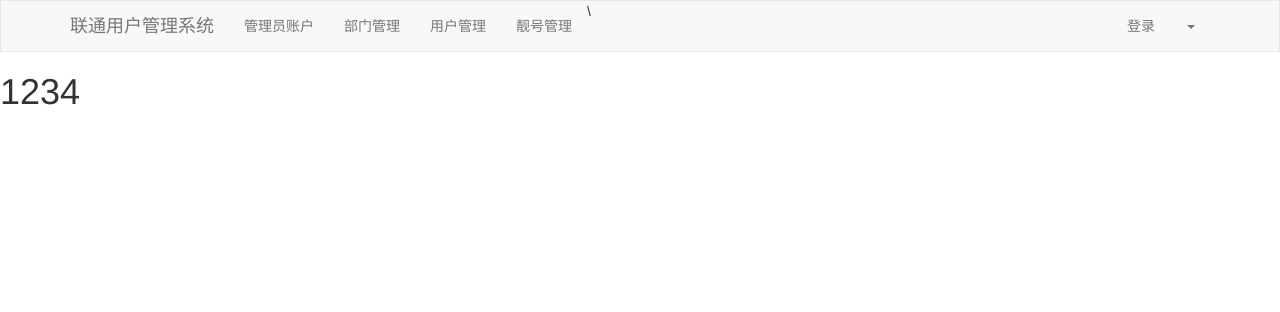
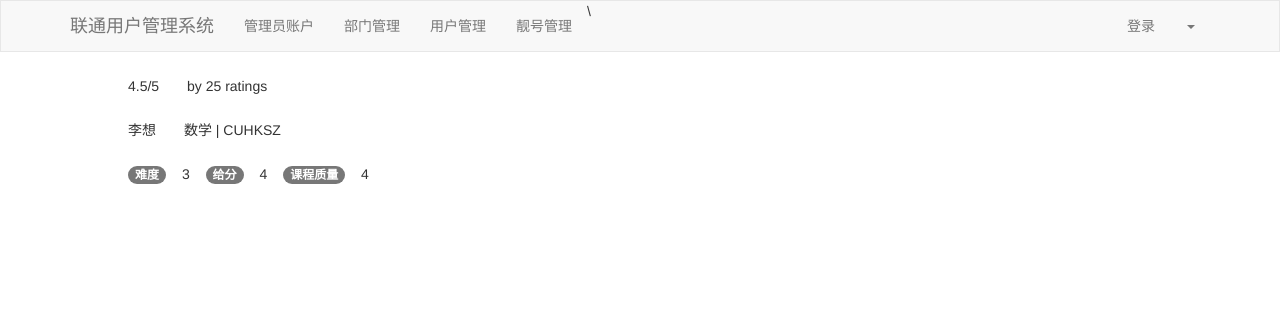
Before and after one commit to CTlandu/ratemyprof, a Django app: page /instru_detail/ in a window 1280 px wide. Shown: the top 312 px of the page. Run offline with Django 4.2, Linux system fonts and the light colour scheme; some libraries are stand-ins or nearby versions.

Commit message:
Update: instru_detail页面
-引入了bootstrap的icon link，在layout.html的reference里
-多写了一点页面内容

```diff
--- a/项目实战开发/mainapp/templates/instru_detail.html
+++ b/项目实战开发/mainapp/templates/instru_detail.html
@@ -1,5 +1,37 @@
 {% extends "layout.html" %}
 
+{% block css %}
+<style>
+  .common{
+    margin-left:10%;
+    margin-top: 24px;
+  }
+  .words{
+    margin-left:12px;
+    margin-right:12px;
+  }
+
+</style>
+{% endblock css%}
+
+
 {% block content %}
-<h1>1234</h1>
+<div>
+  <p class="common">
+    <span class="fs-1">4.5/5</span>
+    <span class="fs-5" style="padding-left: 24px;">by 25 ratings</span>
+  </p>
+  <div class="common">
+    <span class="fs-1">李想</span>
+    <span class="fs-5" style="padding-left:24px;">数学 | CUHKSZ</span>
+  </div>
+  <div class="common">
+    <span class="fs-4 badge text-bg-primary">难度</span>
+    <span class="fs-4 words">3 <i class="bi bi-three-dots-vertical"></i></span>
+    <span class="fs-4 badge text-bg-primary">给分</span>
+    <span class="fs-4 words">4 <i class="bi bi-three-dots-vertical"></i></span>
+    <span class="fs-4 badge text-bg-primary">课程质量</span>
+    <span class="fs-4 words">4 </span>
+  </div>
+</div>
 {% endblock content %}
--- a/项目实战开发/mainapp/templates/layout.html
+++ b/项目实战开发/mainapp/templates/layout.html
@@ -9,12 +9,15 @@
 
     <!--<link rel="stylesheet" href="{% static 'plugins/bootstrap-3.4.1/css/bootstrap.min.css' %}">!-->
     <link href="https://cdn.jsdelivr.net/npm/bootstrap@5.3.0-alpha1/dist/css/bootstrap.min.css" rel="stylesheet" integrity="sha384-GLhlTQ8iRABdZLl6O3oVMWSktQOp6b7In1Zl3/Jr59b6EGGoI1aFkw7cmDA6j6gD" crossorigin="anonymous">
+    <link rel="stylesheet" href="https://cdn.jsdelivr.net/npm/bootstrap-icons@1.10.3/font/bootstrap-icons.css">
     <style>
       .navbar{
         border-radius: 0;
       }
     </style>
-    {% block css %}{% endblock css %}
+    {% block css %}
+
+    {% endblock css %}
 <body>
 
   <header class="p-3 mb-3 border-bottom">
```
